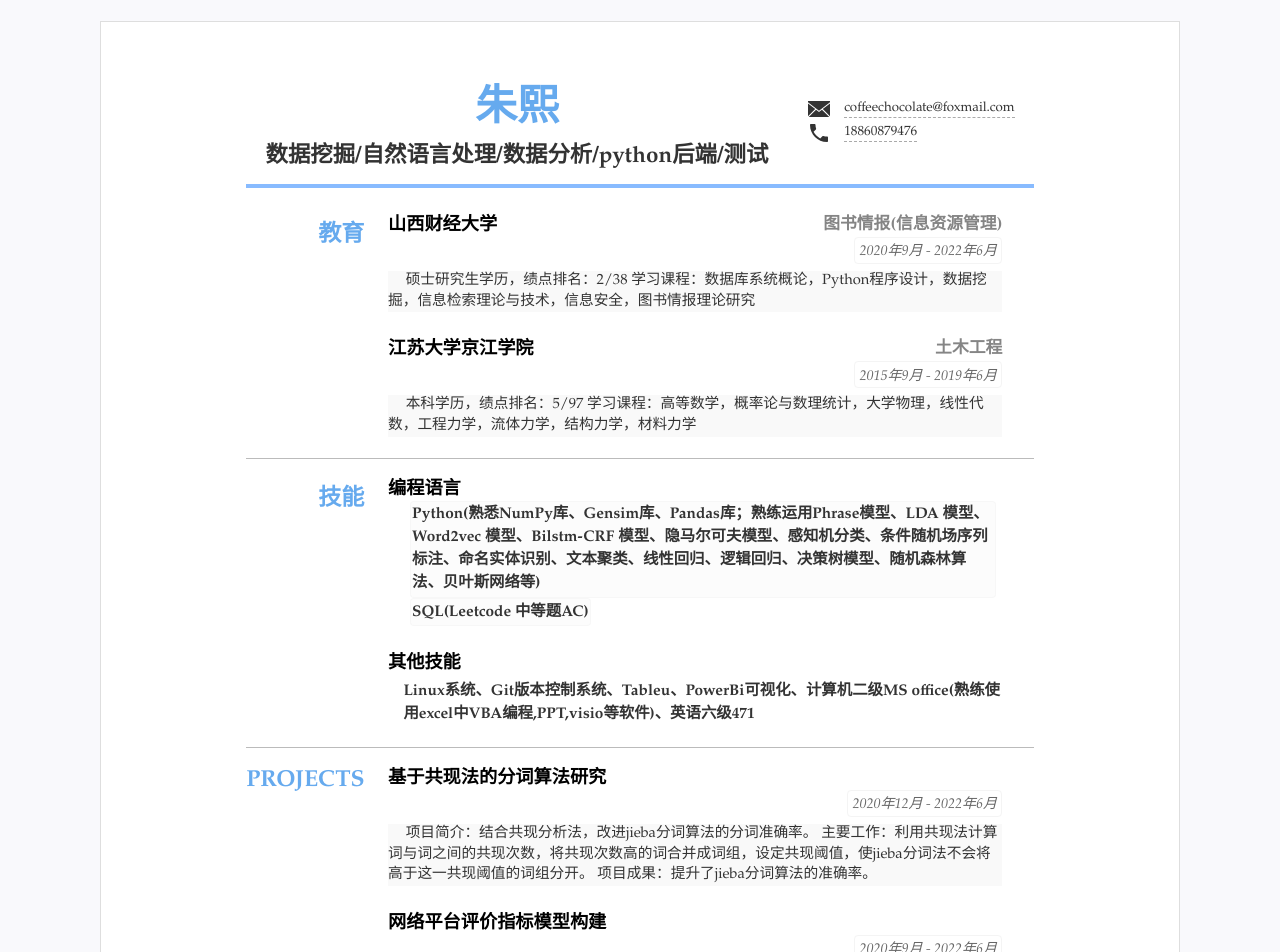
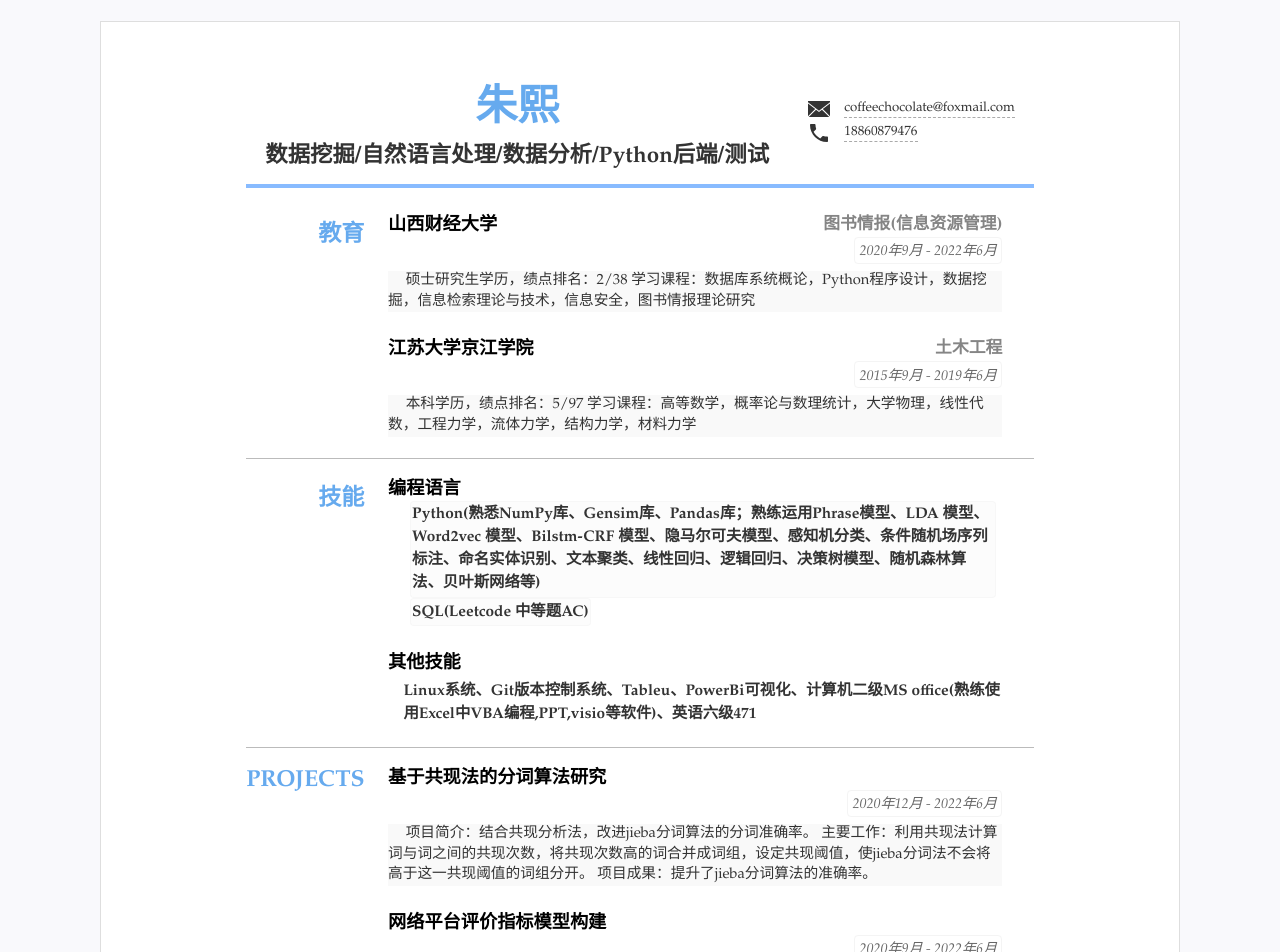
Before and after one commit to qiaokelishushu/CV, a Jekyll site: the page built from index.html, in a window 1280 px wide. Shown: the top 952 px of the page. Built offline with Jekyll 4.4.1, drawn with Linux system fonts in a browser that asks for light colours.

```diff
--- a/_data/resume.yml
+++ b/_data/resume.yml
@@ -4,7 +4,7 @@
 title: "简历标题"
 lang: "zh" #语言设置 zh表示中文 en 表示英语
 name: "朱熙"
-jobtitle: "数据挖掘/自然语言处理/数据分析/python后端/测试" #可空不显示
+jobtitle: "数据挖掘/自然语言处理/数据分析/Python后端/测试" #可空不显示
 
 
 #联系方式
@@ -48,7 +48,7 @@ main: #简历主要内容，
     - SQL(Leetcode 中等题AC)
 #     - 语言3
   - title: 其他技能
-    summary: Linux系统、Git版本控制系统、Tableu、PowerBi可视化、计算机二级MS office(熟练使用excel中VBA编程,PPT,visio等软件)、英语六级471
+    summary: Linux系统、Git版本控制系统、Tableu、PowerBi可视化、计算机二级MS office(熟练使用Excel中VBA编程,PPT,visio等软件)、英语六级471
 
 # - type: experience
 #   name: 经验
```
